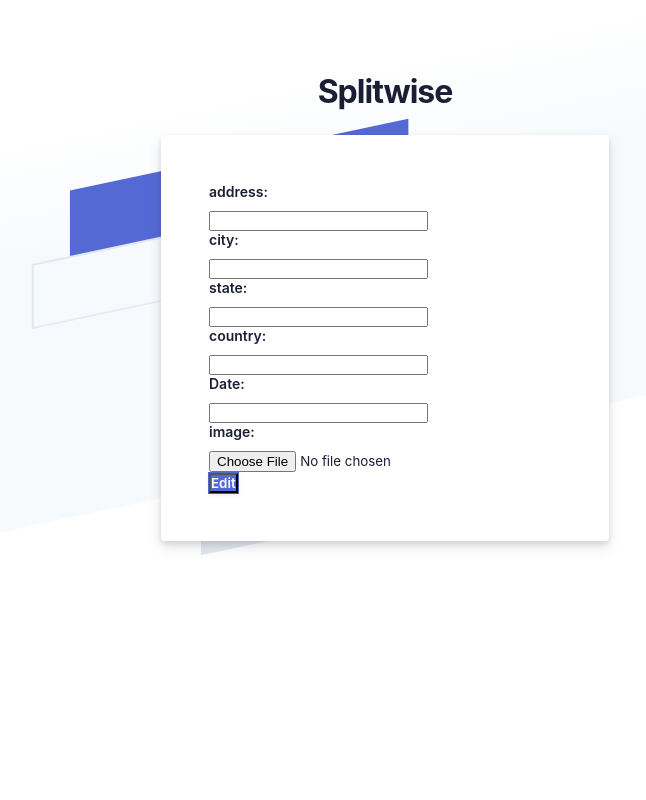
After one commit to zahrayousefijamarani/SAD_project, a Django app: page /add_share/1/ in a window 1280 px wide. The commit adds this page. Shown: the whole page, without its empty margins (255-901 px from the left). Run offline with Django 3.2, Linux system fonts and the light colour scheme.

Commit message:
edition on share

```diff
--- a/SAD_PROJECT/main/models.py
+++ b/SAD_PROJECT/main/models.py
@@ -67,7 +67,7 @@ class Account(models.Model):
 
     def serializer_2(self):
         return {
-            'id': self.user.pk, 'name': self.user.username,'email': self.user.email, }
+            'id': self.user.pk, 'name': self.user.username, 'email': self.user.email, }
 
     def save(self, *args, **kwargs):
         if not self.uid:
@@ -143,3 +143,12 @@ class EditForm(forms.Form):
     state = forms.CharField(label='state', max_length=30)
     country = forms.CharField(label='country', max_length=50)
     phone_number = forms.CharField(label='phone number', max_length=17)
+
+
+class ShareForm(forms.Form):
+    address = forms.CharField(label='address', max_length=100)
+    city = forms.CharField(label='city', max_length=60)
+    state = forms.CharField(label='state', max_length=30)
+    country = forms.CharField(label='country', max_length=50)
+    date = forms.DateField(label='Date')
+    image = forms.ImageField(label='image')
--- /dev/null
+++ b/SAD_PROJECT/main/templates/main/add_share.html
@@ -0,0 +1,299 @@
+<!DOCTYPE html>
+<html lang="en">
+<head>
+    <meta charset="UTF-8">
+    <title>Add Share</title>
+    <style>
+        * {
+  padding: 0;
+  margin: 0;
+  color: #1a1f36;
+  box-sizing: border-box;
+  word-wrap: break-word;
+  font-family: -apple-system, BlinkMacSystemFont, Segoe UI, Roboto,
+    Helvetica Neue, Ubuntu, sans-serif;
+}
+body {
+  min-height: 100%;
+  background-color: #ffffff;
+}
+h1 {
+  letter-spacing: -1px;
+}
+a {
+  color: #5469d4;
+  text-decoration: unset;
+}
+.login-root {
+  background: #fff;
+  display: flex;
+  width: 100%;
+  min-height: 100vh;
+  overflow: hidden;
+}
+.loginbackground {
+  min-height: 692px;
+  position: fixed;
+  bottom: 0;
+  left: 0;
+  right: 0;
+  top: 0;
+  z-index: 0;
+  overflow: hidden;
+}
+.flex-flex {
+  display: flex;
+}
+.align-center {
+  align-items: center;
+}
+.center-center {
+  align-items: center;
+  justify-content: center;
+}
+.box-root {
+  box-sizing: border-box;
+}
+.flex-direction--column {
+  -ms-flex-direction: column;
+  flex-direction: column;
+}
+.loginbackground-gridContainer {
+  display: -ms-grid;
+  display: grid;
+  -ms-grid-columns: [start] 1fr [left-gutter] (86.6px) [16] [left-gutter] 1fr
+    [end];
+  grid-template-columns: [start] 1fr [left-gutter] repeat(16, 86.6px) [left-gutter] 1fr [end];
+  -ms-grid-rows: [top] 1fr [top-gutter] (64px) [8] [bottom-gutter] 1fr [bottom];
+  grid-template-rows: [top] 1fr [top-gutter] repeat(8, 64px) [bottom-gutter] 1fr [bottom];
+  justify-content: center;
+  margin: 0 -2%;
+  transform: rotate(-12deg) skew(-12deg);
+}
+.box-divider--light-all-2 {
+  box-shadow: inset 0 0 0 2px #e3e8ee;
+}
+.box-background--blue {
+  background-color: #5469d4;
+}
+.box-background--white {
+  background-color: #ffffff;
+}
+.box-background--blue800 {
+  background-color: #212d63;
+}
+.box-background--gray100 {
+  background-color: #e3e8ee;
+}
+.box-background--cyan200 {
+  background-color: #7fd3ed;
+}
+.padding-top--64 {
+  padding-top: 64px;
+}
+.padding-top--24 {
+  padding-top: 24px;
+}
+.padding-top--48 {
+  padding-top: 48px;
+}
+.padding-bottom--24 {
+  padding-bottom: 24px;
+}
+.padding-horizontal--48 {
+  padding: 48px;
+}
+.padding-bottom--15 {
+  padding-bottom: 15px;
+}
+
+.flex-justifyContent--center {
+  -ms-flex-pack: center;
+  justify-content: center;
+}
+
+.formbg {
+  margin: 0px auto;
+  width: 100%;
+  max-width: 448px;
+  background: white;
+  border-radius: 4px;
+  box-shadow: rgba(60, 66, 87, 0.12) 0px 7px 14px 0px,
+    rgba(0, 0, 0, 0.12) 0px 3px 6px 0px;
+}
+span {
+  display: block;
+  font-size: 20px;
+  line-height: 28px;
+  color: #1a1f36;
+}
+label {
+  margin-bottom: 10px;
+}
+.reset-pass a,
+label {
+  font-size: 14px;
+  font-weight: 600;
+  display: block;
+}
+.reset-pass > a {
+  text-align: right;
+  margin-bottom: 10px;
+}
+.grid--50-50 {
+  display: grid;
+  grid-template-columns: 50% 50%;
+  align-items: center;
+}
+
+.field input {
+  font-size: 16px;
+  line-height: 28px;
+  padding: 8px 16px;
+  width: 100%;
+  min-height: 44px;
+  border: unset;
+  border-radius: 4px;
+  outline-color: rgb(84 105 212 / 0.5);
+  background-color: rgb(255, 255, 255);
+  box-shadow: rgba(0, 0, 0, 0) 0px 0px 0px 0px, rgba(0, 0, 0, 0) 0px 0px 0px 0px,
+    rgba(0, 0, 0, 0) 0px 0px 0px 0px, rgba(60, 66, 87, 0.16) 0px 0px 0px 1px,
+    rgba(0, 0, 0, 0) 0px 0px 0px 0px, rgba(0, 0, 0, 0) 0px 0px 0px 0px,
+    rgba(0, 0, 0, 0) 0px 0px 0px 0px;
+}
+
+input[type="submit"] {
+  background-color: rgb(84, 105, 212);
+  box-shadow: rgba(0, 0, 0, 0) 0px 0px 0px 0px, rgba(0, 0, 0, 0) 0px 0px 0px 0px,
+    rgba(0, 0, 0, 0.12) 0px 1px 1px 0px, rgb(84, 105, 212) 0px 0px 0px 1px,
+    rgba(0, 0, 0, 0) 0px 0px 0px 0px, rgba(0, 0, 0, 0) 0px 0px 0px 0px,
+    rgba(60, 66, 87, 0.08) 0px 2px 5px 0px;
+  color: #fff;
+  font-weight: 600;
+  cursor: pointer;
+}
+.field-checkbox input {
+  width: 20px;
+  height: 15px;
+  margin-right: 5px;
+  box-shadow: unset;
+  min-height: unset;
+}
+.field-checkbox label {
+  display: flex;
+  align-items: center;
+  margin: 0;
+}
+a.ssolink {
+  display: block;
+  text-align: center;
+  font-weight: 600;
+}
+.footer-link span {
+  font-size: 14px;
+  text-align: center;
+}
+.listing a {
+  color: #697386;
+  font-weight: 600;
+  margin: 0 10px;
+}
+
+.animationRightLeft {
+  animation: animationRightLeft 2s ease-in-out infinite;
+}
+.animationLeftRight {
+  animation: animationLeftRight 2s ease-in-out infinite;
+}
+.tans3s {
+  animation: animationLeftRight 3s ease-in-out infinite;
+}
+.tans4s {
+  animation: animationLeftRight 4s ease-in-out infinite;
+}
+
+@keyframes animationLeftRight {
+  0% {
+    transform: translateX(0px);
+  }
+  50% {
+    transform: translateX(1000px);
+  }
+  100% {
+    transform: translateX(0px);
+  }
+}
+
+@keyframes animationRightLeft {
+  0% {
+    transform: translateX(0px);
+  }
+  50% {
+    transform: translateX(-1000px);
+  }
+  100% {
+    transform: translateX(0px);
+  }
+}
+
+
+    </style>
+</head>
+<body>
+<div class="login-root">
+    <div class="box-root flex-flex flex-direction--column" style="min-height: 100vh;flex-grow: 1;">
+        <div class="loginbackground box-background--white padding-top--64">
+            <div class="loginbackground-gridContainer">
+                <div class="box-root flex-flex" style="grid-area: top / start / 8 / end;">
+                    <div class="box-root"
+                         style="background-image: linear-gradient(white 0%, rgb(247, 250, 252) 33%); flex-grow: 1;">
+                    </div>
+                </div>
+                <div class="box-root flex-flex" style="grid-area: 4 / 2 / auto / 5;">
+                    <div class="box-root box-divider--light-all-2 animationLeftRight tans3s"
+                         style="flex-grow: 1;"></div>
+                </div>
+                <div class="box-root flex-flex" style="grid-area: 6 / start / auto / 2;">
+                    <div class="box-root box-background--blue800" style="flex-grow: 1;"></div>
+                </div>
+                <div class="box-root flex-flex" style="grid-area: 7 / start / auto / 4;">
+                    <div class="box-root box-background--blue animationLeftRight" style="flex-grow: 1;"></div>
+                </div>
+                <div class="box-root flex-flex" style="grid-area: 8 / 4 / auto / 6;">
+                    <div class="box-root box-background--gray100 animationLeftRight tans3s" style="flex-grow: 1;"></div>
+                </div>
+                <div class="box-root flex-flex" style="grid-area: 2 / 15 / auto / end;">
+                    <div class="box-root box-background--cyan200 animationRightLeft tans4s" style="flex-grow: 1;"></div>
+                </div>
+                <div class="box-root flex-flex" style="grid-area: 3 / 14 / auto / end;">
+                    <div class="box-root box-background--blue animationRightLeft" style="flex-grow: 1;"></div>
+                </div>
+                <div class="box-root flex-flex" style="grid-area: 4 / 17 / auto / 20;">
+                    <div class="box-root box-background--gray100 animationRightLeft tans4s" style="flex-grow: 1;"></div>
+                </div>
+                <div class="box-root flex-flex" style="grid-area: 5 / 14 / auto / 17;">
+                    <div class="box-root box-divider--light-all-2 animationRightLeft tans3s"
+                         style="flex-grow: 1;"></div>
+                </div>
+            </div>
+        </div>
+        <div class="box-root padding-top--24 flex-flex flex-direction--column" style="flex-grow: 1; z-index: 9;">
+            <div class="box-root padding-top--48 padding-bottom--24 flex-flex flex-justifyContent--center">
+                <h1>Splitwise</h1>
+            </div>
+            <div class="formbg-outer">
+                <div class="formbg">
+                    <div class="formbg-inner padding-horizontal--48">
+                        <form action="" id="stripe-login" method="post">
+                            {% csrf_token %}
+                            {{ form }}
+                            <p class="submit"><input type="submit" name="edit" value="Edit"></p>
+                        </form>
+                    </div>
+                </div>
+            </div>
+        </div>
+    </div>
+</div>
+</body>
+</html>
--- a/SAD_PROJECT/main/urls.py
+++ b/SAD_PROJECT/main/urls.py
@@ -20,5 +20,7 @@ urlpatterns = [
     path("expenses/", views.all_expenses, name="expenses"),
     path("pay/<int:cost_id>/", views.pay, name='pay'),
     path("edit/", views.edit_profile, name='edit_profile'),
-    path("sendmail",views.sendmail)
+    path("sendmail", views.sendmail),
+    path("add_share/<int:group_id>/", views.add_share, name='add_share'),
+    path("add_share_member/<int:group_id>/<int:share_id>/", views.add_share, name='add_share')
 ]
--- a/SAD_PROJECT/main/views.py
+++ b/SAD_PROJECT/main/views.py
@@ -8,7 +8,7 @@ from django.urls import reverse
 
 from group.models import Group, GroupForm
 from .forms import NewUserForm
-from .models import Account, Contact, Expense, EditForm, Address
+from .models import Account, Contact, Expense, EditForm, Address, ShareForm
 from django.core.mail import send_mail
 
 from django.core.mail import send_mail
@@ -136,7 +136,7 @@ def add_group_request(request):  # send a form
 def show_group_request(request, group_id):
     template = loader.get_template('main/specific_group.html')
     gp = Group.get_group(group_id)
-    context = {'members': gp.get_members(gp)}
+    context = {'members': gp.get_members(gp), 'group_id': group_id}
     return HttpResponse(template.render(context, request))
 
 
@@ -188,3 +188,18 @@ def edit_profile(request):
     else:
         form = EditForm()
     return render(request, 'main/edit_profile.html', {'form': form})
+
+
+def add_share(request, group_id):
+    if request.method == 'POST':
+        form = ShareForm(request.POST)
+        if form.is_valid():
+            # make share object and then call add_share_member/<int:group_id>/<int:share_id>/
+            pass
+    else:
+        form = ShareForm()
+    return render(request, 'main/add_share.html', {'form': form})
+
+
+def add_share_member(request, group_id, share_id):
+    pass
```
Also changed, not shown: SAD_PROJECT/main/templates/main/specific_group.html (+10 -2 lines).
